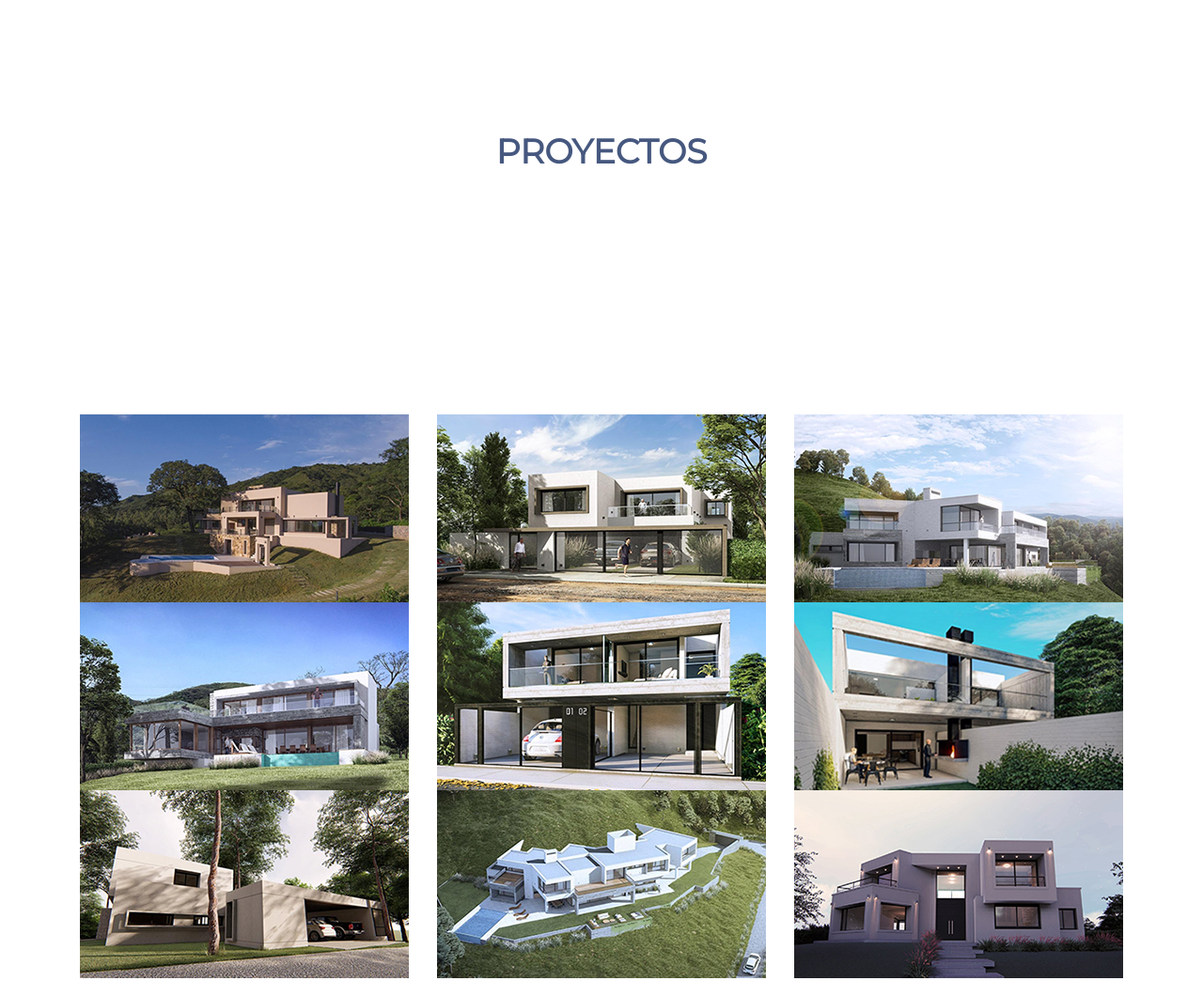
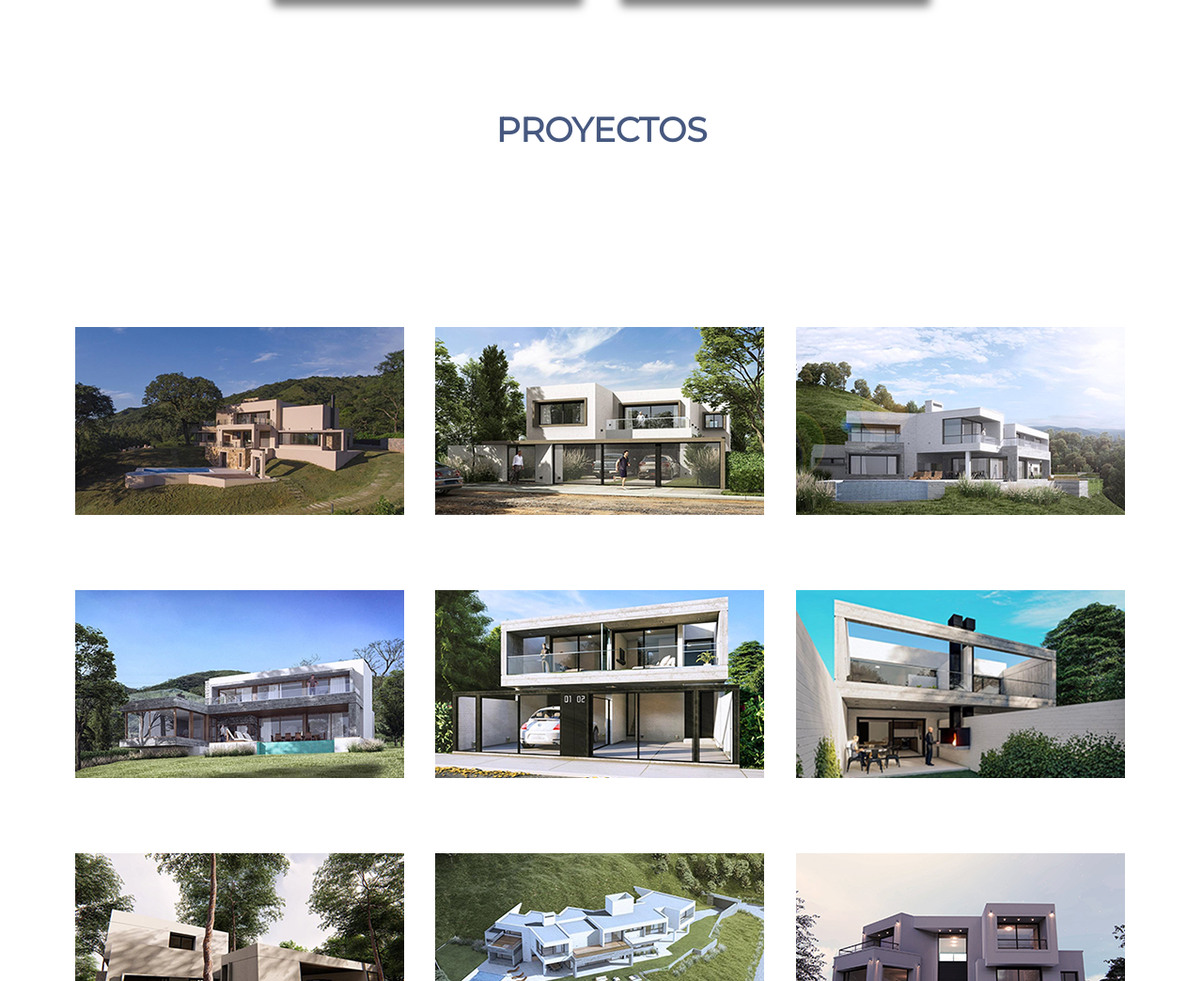
Before and after one commit to julietarosenbluth/proyectowebarq, a website: page index.html in a window 1280 px wide. Shown: the part 1576-2620 px from the top of the page at 94% size. Drawn offline with nearby package versions, Linux system fonts and the light colour scheme.

Commit message:
entrega 4

```diff
--- a/scss/layout/_contacto.scss
+++ b/scss/layout/_contacto.scss
@@ -94,7 +94,7 @@ textarea {
     }
 }
 
-input:hover {
+.boton input:hover {
     background-color: $hover;
     color: $white;
 }
--- a/scss/layout/_equipo.scss
+++ b/scss/layout/_equipo.scss
@@ -13,24 +13,20 @@
 
 #equipo {
     width: 100%;
+    .animate__animated {
+        font-size: $title;
+        text-align: center;
+        color: $back;
+        font-family: $family;
+        font-weight: 900;
+        text-transform: uppercase;
+    }
 }
 
 .contenedorequipo {
     background: $white;
     width: 100%;
-    height: 800px;
-    padding-bottom: 50px;
     --animate-duration: 3s;
-}
-
-h2 {
-    font-size: $title;
-    text-align: center;
-    color: $back;
-    font-family: $family;
-    font-weight: 900;
-    padding-top: 200px;
-    text-transform: uppercase;
 }
 
 .flexequipo {
--- a/scss/layout/_grid.scss
+++ b/scss/layout/_grid.scss
@@ -17,10 +17,12 @@
 .container {
     display: grid;
     grid-row: auto;
+    padding-left: 10px;
+    padding-right: 10px;
     .img {
         width: 100%;
         height: 100%;
-        object-fit: cover;
+        padding-bottom: 80px;
     }
 }
 
@@ -31,7 +33,7 @@ h2 {
     font-family: $family;
     font-weight: 900;
     padding-top: 50px;
-    padding-bottom: 50px;
+    padding-bottom: 180px;
     text-align: center;
 }
 
--- a/scss/layout/_nav2.scss
+++ b/scss/layout/_nav2.scss
@@ -54,7 +54,7 @@ a {
     display: block;
     float: left;
     font-size: 2em;
-    padding: 10px 100px;
+    padding: 10px 140px;
 }
 
 
--- a/scss/layout/_slider.scss
+++ b/scss/layout/_slider.scss
@@ -11,10 +11,12 @@
 
 .container {
     display: flex;
-    position: relative;
-    padding-top: 200px;
+    justify-self: center;
+    align-content: center;
+    padding-bottom: 100px;
     .carousel {
         img {
+            padding-top: 100px;
             max-width: 100%;
             height: auto;
             object-fit: fill;
```
Also changed, not shown: css/styles.css.
